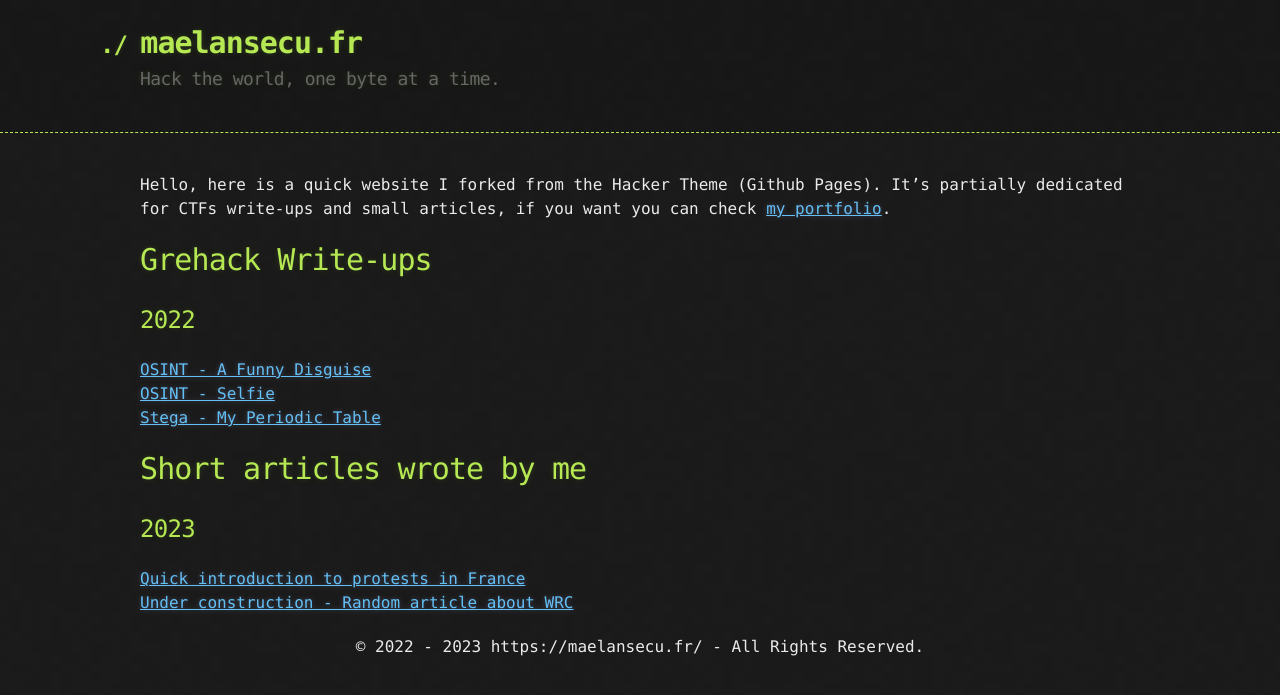
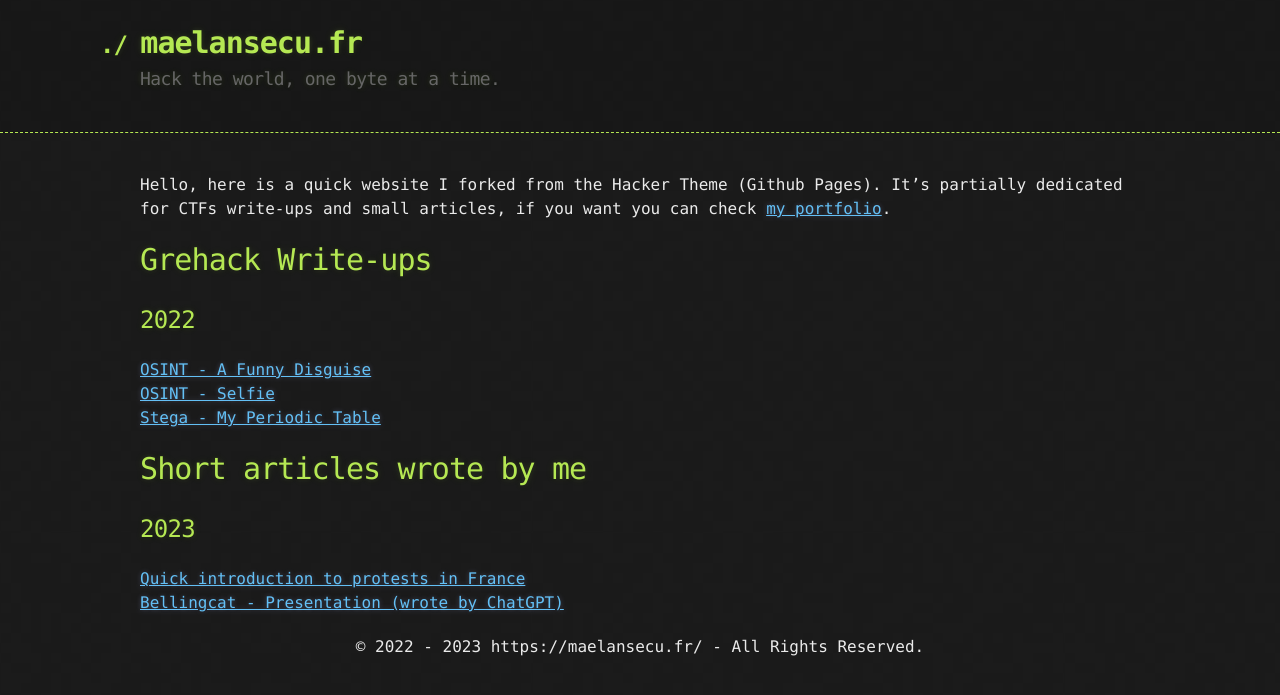
Before and after one commit to maelansecu/maelansecu.github.io, a Jekyll site: the page built from index.md, in a window 1280 px wide. Shown: the top 695 px of the page. Built offline with Jekyll 4.4.1, drawn with Linux system fonts in a browser that asks for light colours.

Commit message:
Update index.md

```diff
--- a/index.md
+++ b/index.md
@@ -18,4 +18,4 @@ It's partially dedicated for CTFs write-ups and small articles, if you want you
 ## 2023
 
 [Quick introduction to protests in France](/articles/how_do_french_protesters.md)<br/>
-[Under construction - Random article about WRC ]()
+[Bellingcat - Presentation (wrote by ChatGPT)](/articles/bcat.md)
```
